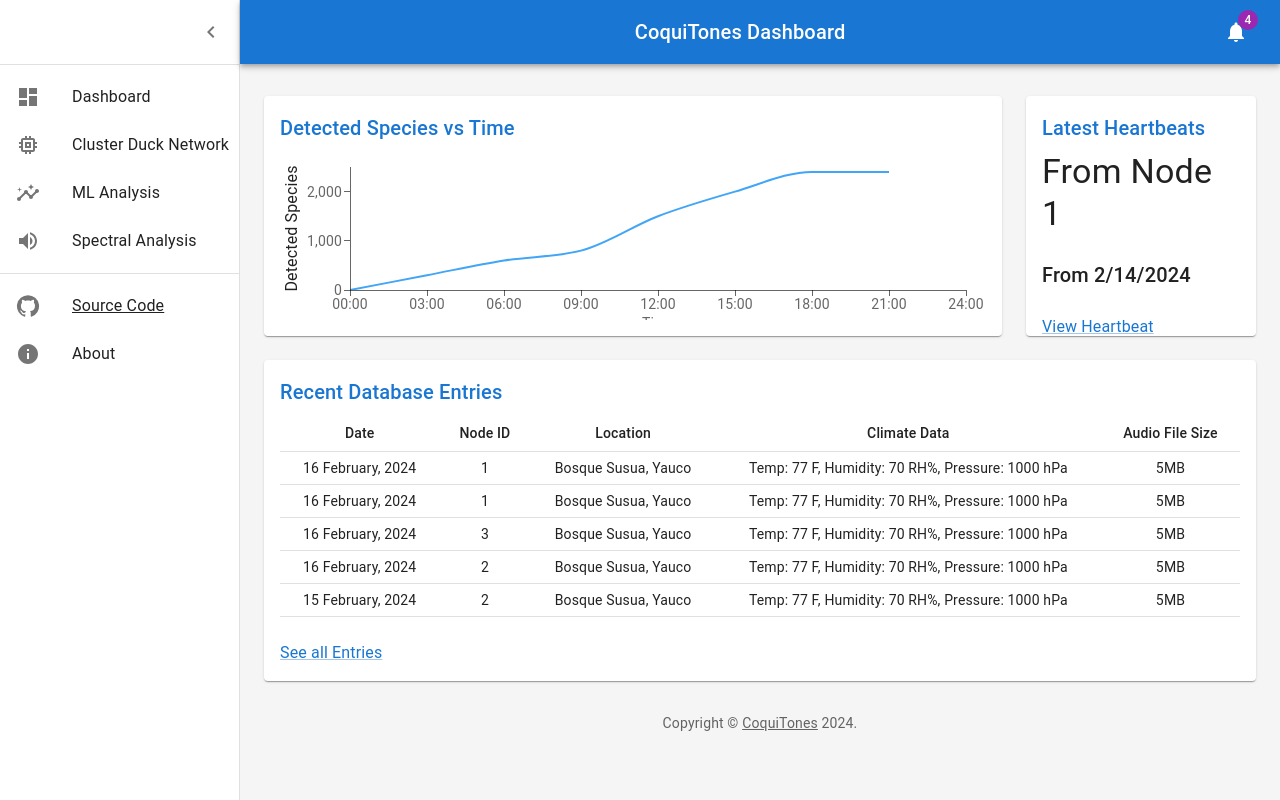
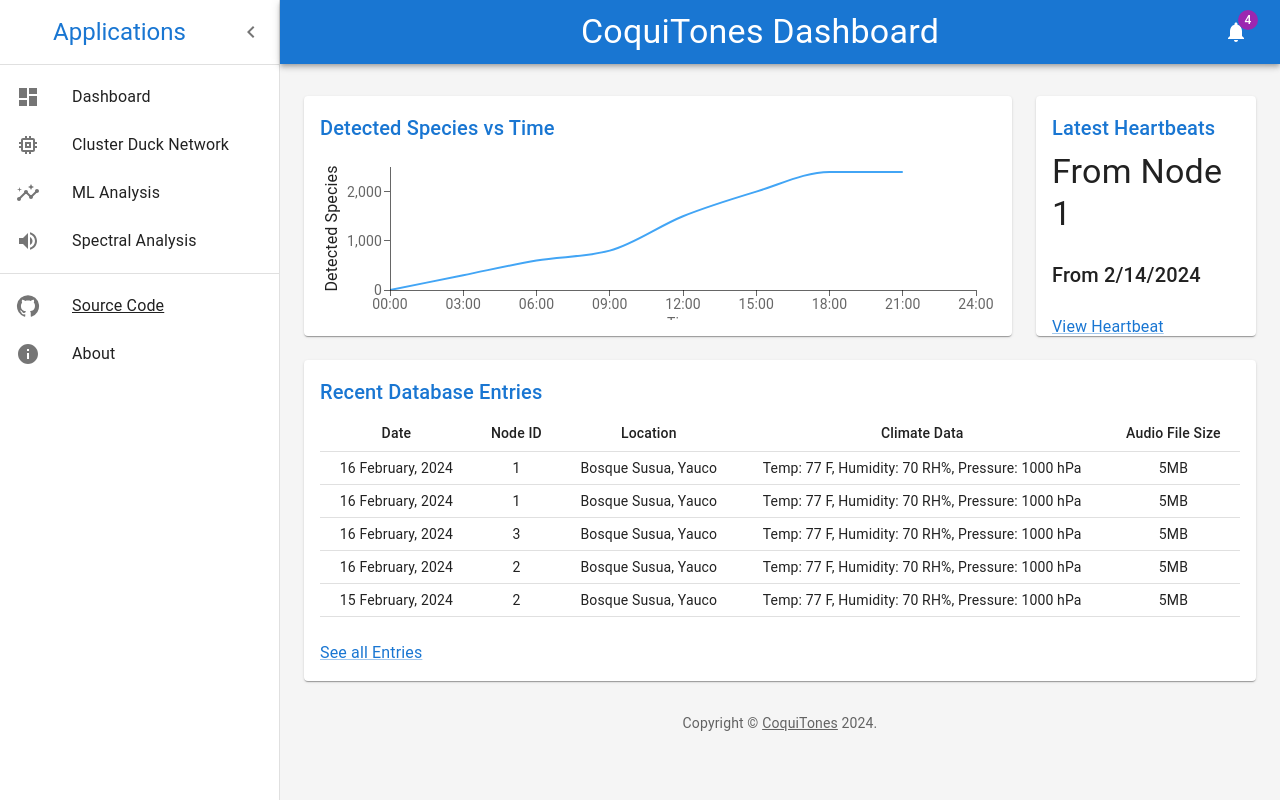
Before and after one commit to AlonsoUriarte14/CoquiTones, a React (Create React App) app in the folder Frontend/: page / in a window 1280 px wide. Built offline with nearby package versions, Linux system fonts and the light colour scheme.

Commit message:
more prettyfication stuff

```diff
--- a/Frontend/src/pages/Dashboard.jsx
+++ b/Frontend/src/pages/Dashboard.jsx
@@ -37,7 +37,7 @@ function Copyright(props) {
 	);
 }
 
-const drawerWidth = 240;
+const drawerWidth = 280;
 
 const AppBar = styled(MuiAppBar, {
 	shouldForwardProp: (prop) => prop !== 'open',
@@ -117,10 +117,11 @@ export default function Dashboard() {
 						<Typography
 							component="h1"
 							align="center"
-							variant="h6"
+							variant="h4"
 							color="inherit"
 							noWrap
 							sx={{ flexGrow: 1 }}
+
 						>
 							CoquiTones Dashboard
 						</Typography>
@@ -140,6 +141,10 @@ export default function Dashboard() {
 							px: [1],
 						}}
 					>
+						<Typography component="h1" variant = 'h5' align='center' color = 'primary'sx={{ flexGrow: 1 }}>
+							Applications
+						</Typography>
+
 						<IconButton onClick={toggleDrawer}>
 							<ChevronLeftIcon />
 						</IconButton>
```
Also changed, not shown: Frontend/src/components/dashboard/README.md (deleted).
